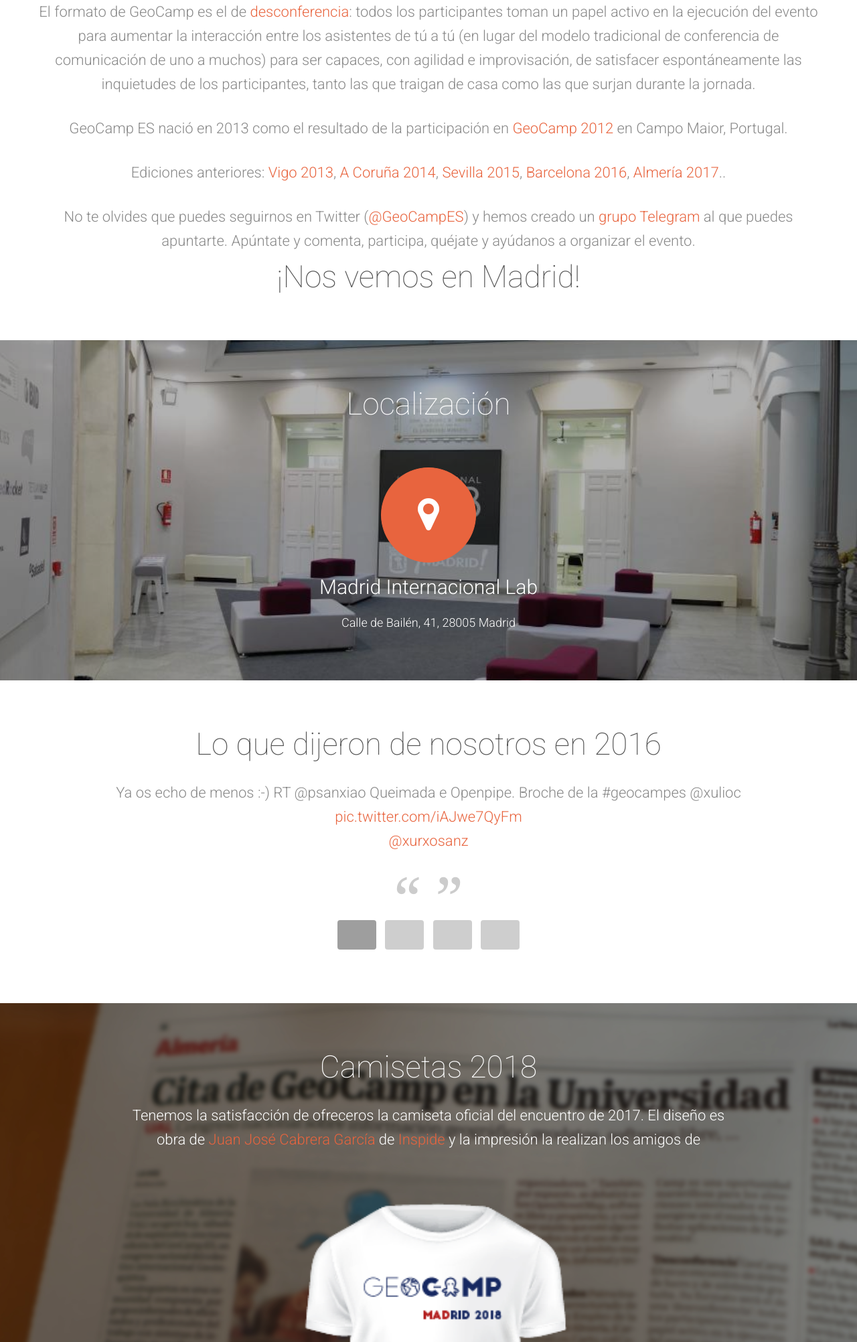
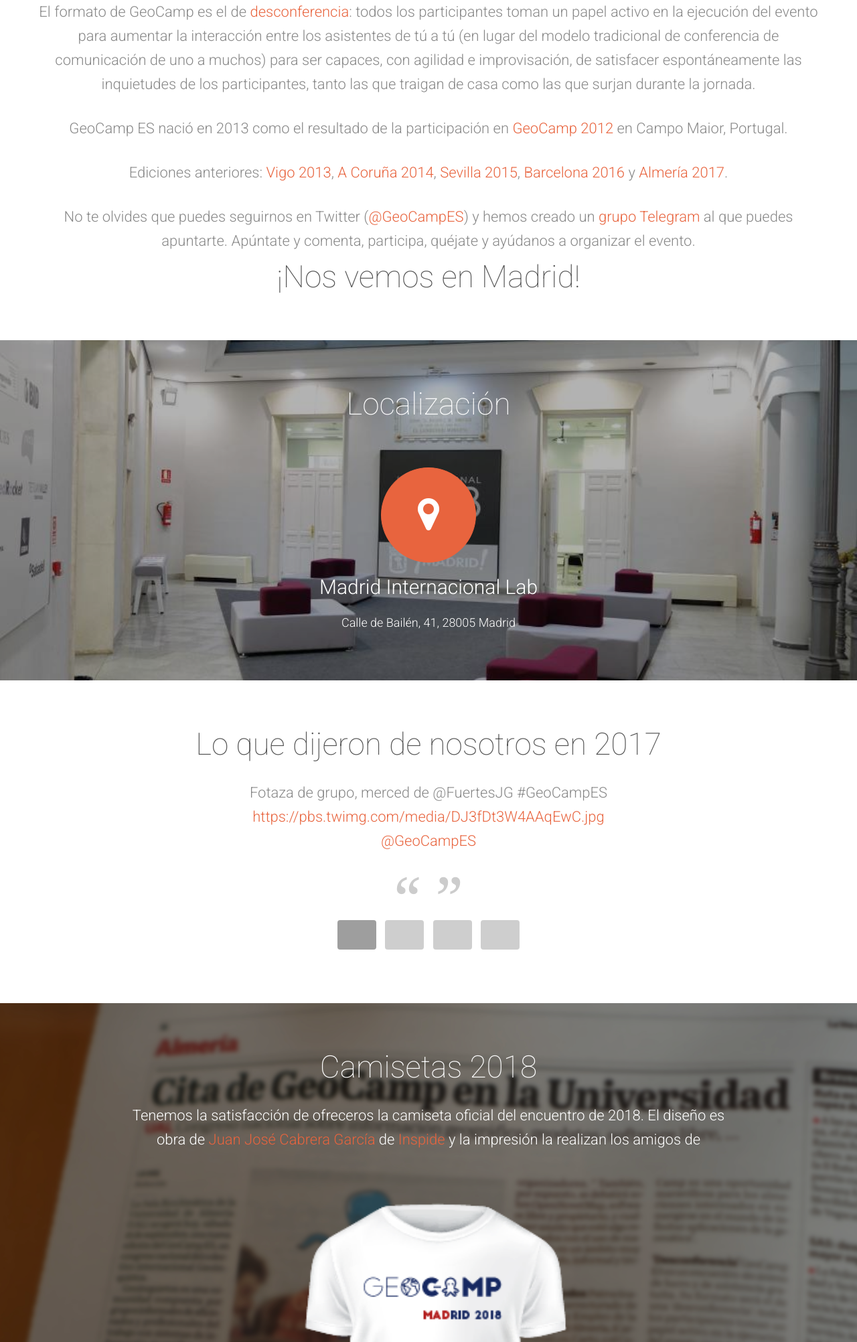
Before and after one commit to geocamp-es/2018, a PHP site: page / in a window 1280 px wide. Shown: the part 1449-3453 px from the top of the page at 67% size. Run offline with PHP 8.4, Linux system fonts and the light colour scheme; grey boxes are pictures that could not be loaded.

Commit message:
minor fixes and relevant testimonial added first

```diff
--- a/assets/css/style.css
+++ b/assets/css/style.css
@@ -298,6 +298,10 @@
 
 .about-box-1 {
 	margin-top: 30px;
+}
+
+.about-box-1 a {
+  color: #ffffff;
 }
 
 .about-box-1 h4 {
--- a/index.html
+++ b/index.html
@@ -107,10 +107,10 @@
             <a title="GeoCampES 2013 - Vigo" href="http://2013.geocamp.es" target="_blank">Vigo 2013</a>,
             <a title="GeoCampES 2014 - A Coruña" href="http://2014.geocamp.es" target="_blank">A Coruña 2014</a>,
             <a title="GeoCampES 2015 - Sevilla" href="http://2015.geocamp.es" target="_blank">Sevilla 2015</a>,
-            <a title="GeoCampES 2016 - Barcelona" href="http://2016.geocamp.es" target="_blank">Barcelona 2016</a>,
-            <a title="GeoCampES 2017 - Almería" href="http://2017.geocamp.es" target="_blank">Almería 2017</a>..
+            <a title="GeoCampES 2016 - Barcelona" href="http://2016.geocamp.es" target="_blank">Barcelona 2016</a> y
+            <a title="GeoCampES 2017 - Almería" href="http://2017.geocamp.es" target="_blank">Almería 2017</a>.
           </p>
-          <p> No te olvides que puedes seguirnos en Twitter (<a title="GeoCamp ES en Twitter" href="http://twitter.com/geocampes"
+          <p> No te olvides que puedes seguirnos en Twitter (<a title="GeoCamp ES en Twitter" href="http://twitter.com/GeoCampES"
               target="_blank">@GeoCampES</a>) y hemos creado un <a href="https://t.me/joinchat/AGMxEkb2muPxA0_ynqReCQ">grupo Telegram</a> al que puedes apuntarte.
             Apúntate y comenta, participa, quéjate y ayúdanos a organizar el evento. </p>
           <h3>¡Nos vemos en Madrid!</h3>
@@ -129,10 +129,10 @@
       </div>
       <div class="row">
         <div class="offset4 span4 about-box-1">
-          <div class="about-box-1-icon">
-            <i class="fa fa-map-marker"></i>
-          </div>
           <a href="https://goo.gl/HgWiHp" target="_blank">
+            <div class="about-box-1-icon">
+              <i class="fa fa-map-marker"></i>
+            </div>
             <h4>Madrid Internacional Lab</h4>
           </a>
           <p> Calle de Bailén, 41, 28005 Madrid </p>
@@ -144,9 +144,20 @@
   <div class="container">
     <div class="row">
       <div class="span12 testimonials">
-        <h3>Lo que dijeron de nosotros en 2016</h3>
+        <h3>Lo que dijeron de nosotros en 2017</h3>
         <div class="testimonial-active"></div>
         <div class="testimonial-quote"> “ ” </div>
+
+        <div class="testimonial-single">
+          <p> Fotaza de grupo, merced de @FuertesJG #GeoCampES <br /><a href="https://pbs.twimg.com/media/DJ3fDt3W4AAqEwC.jpg">https://pbs.twimg.com/media/DJ3fDt3W4AAqEwC.jpg</a><br>
+            <a
+              href="https://twitter.com/geocampes/status/909127983931289608">@GeoCampES</a>
+          </p>
+          <div class="testimonial-single-image">
+            <img src="https://pbs.twimg.com/profile_images/1021688521982177280/iWrgNenC_bigger.jpg" alt="">
+          </div>
+        </div>
+
         <div class="testimonial-single">
           <p> Ya os echo de menos :-) RT @psanxiao Queimada e Openpipe. Broche de la #geocampes @xulioc <a href="https://twitter.com/psanxiao/status/348511306363584512/photo/1">pic.twitter.com/iAJwe7QyFm</a><br>
             <a
@@ -156,18 +167,14 @@
             <img src="https://pbs.twimg.com/profile_images/767765768394141696/QJGVT6Mb_400x400.jpg" alt="">
           </div>
         </div>
+
         <div class="testimonial-single">
           <p> Enhorabuena a la organización del #geocampes Valéis para volver a organizarlo :-) #MuchoNivel <br><a href="https://twitter.com/aitorfreire/statuses/348424375332122624">@aitorfreire</a></p>
           <div class="testimonial-single-image">
             <img src="https://pbs.twimg.com/profile_images/378800000040667457/eb3e5dda6cedb0f28609097433aafc6a_bigger.jpeg" alt="">
           </div>
         </div>
-        <div class="testimonial-single">
-          <p>Chicos, allí nos vemos, este año no me lo pierdo!!<br><a href="https://twitter.com/pontifex_es">@Pontifex_es</a></p>
-          <div class="testimonial-single-image">
-            <img src="https://pbs.twimg.com/profile_images/507819548834148352/jyx1JOS-_400x400.jpeg" alt="">
-          </div>
-        </div>
+
         <div class="testimonial-single">
           <p> Una p*** mierda, nada que ver con las Jornadas Internacionales de gvSIG, ¡esas si que molan! <br><a href="https://twitter.com/trolpical">@Trolpical</a>            </p>
           <div class="testimonial-single-image">
@@ -184,7 +191,7 @@
         <div class="row">
           <div class="span12 whos-behind camiseta">
               <h3>Camisetas 2018</h3>
-              <p>Tenemos la satisfacción de ofreceros la camiseta oficial del encuentro de 2017.
+              <p>Tenemos la satisfacción de ofreceros la camiseta oficial del encuentro de 2018.
                 El diseño es obra de <a href="https://www.linkedin.com/in/juanjosecabreragarcia/" target="_blank">Juan José Cabrera García</a>
                 de <a href="http://www.inspide.com/" target="_blank">Inspide</a>
                 y la impresión la realizan los amigos de <!-- <a href="https://www.freewear.org/">FreeWear</a>. -->
@@ -279,7 +286,7 @@
           </p>
         </div>
         <div class="span5 footer-social">
-          <a class="ultm ultm-twitter ultm-48 ultm-square" href="http://twitter.com/geocampes" target="_blank"></a>
+          <a class="ultm ultm-twitter ultm-48 ultm-square" href="http://twitter.com/GeoCampES" target="_blank"></a>
           <!-- <a class="ultm ultm-dribbble ultm-48 ultm-square ultm-gray-to-color" href="http://geocamp.es" target="_blank"></a>
           <a class="ultm ultm-tumblr ultm-48 ultm-square ultm-gray-to-color" href="http://blog.geocamp.es" target="_blank"></a> -->
         </div>
```
